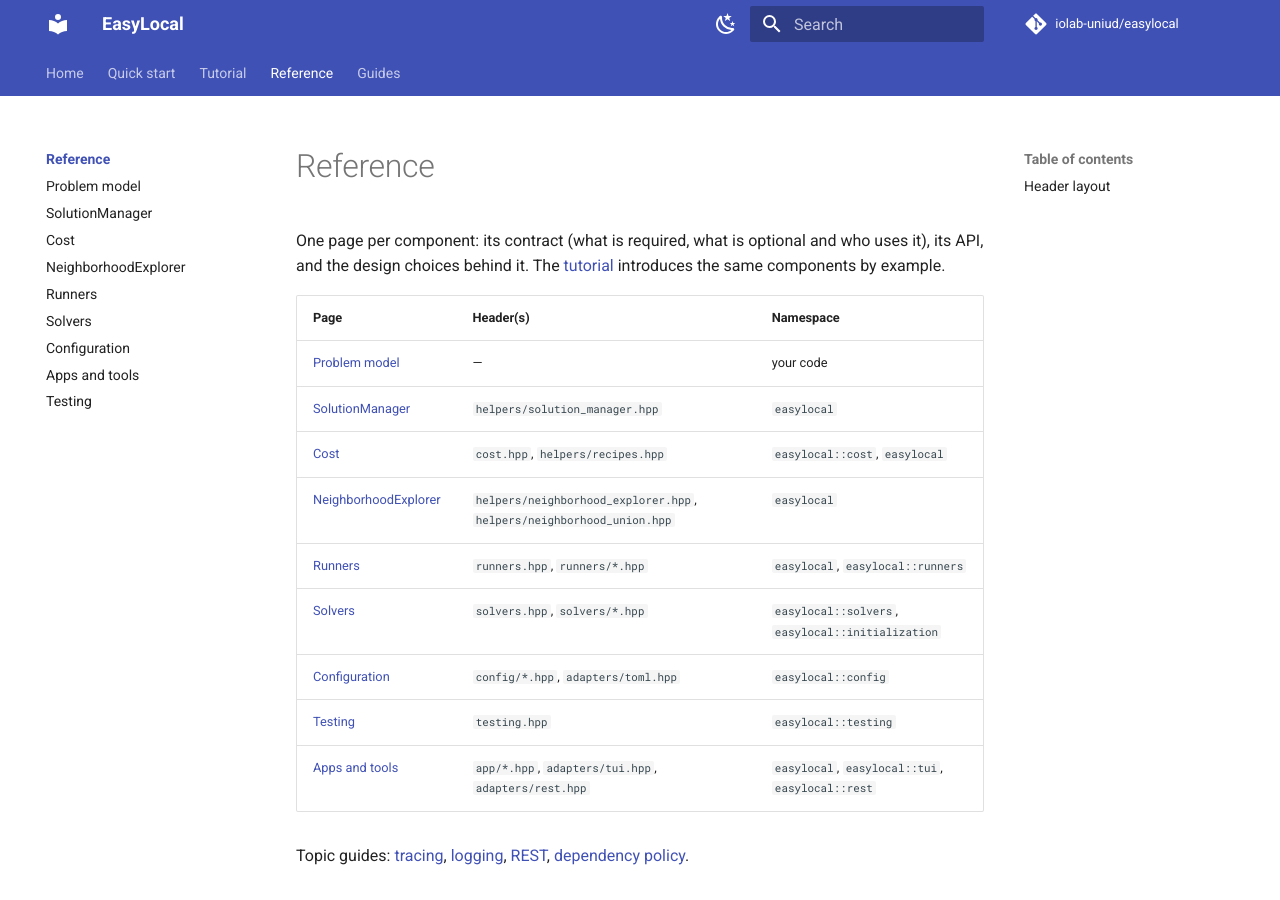
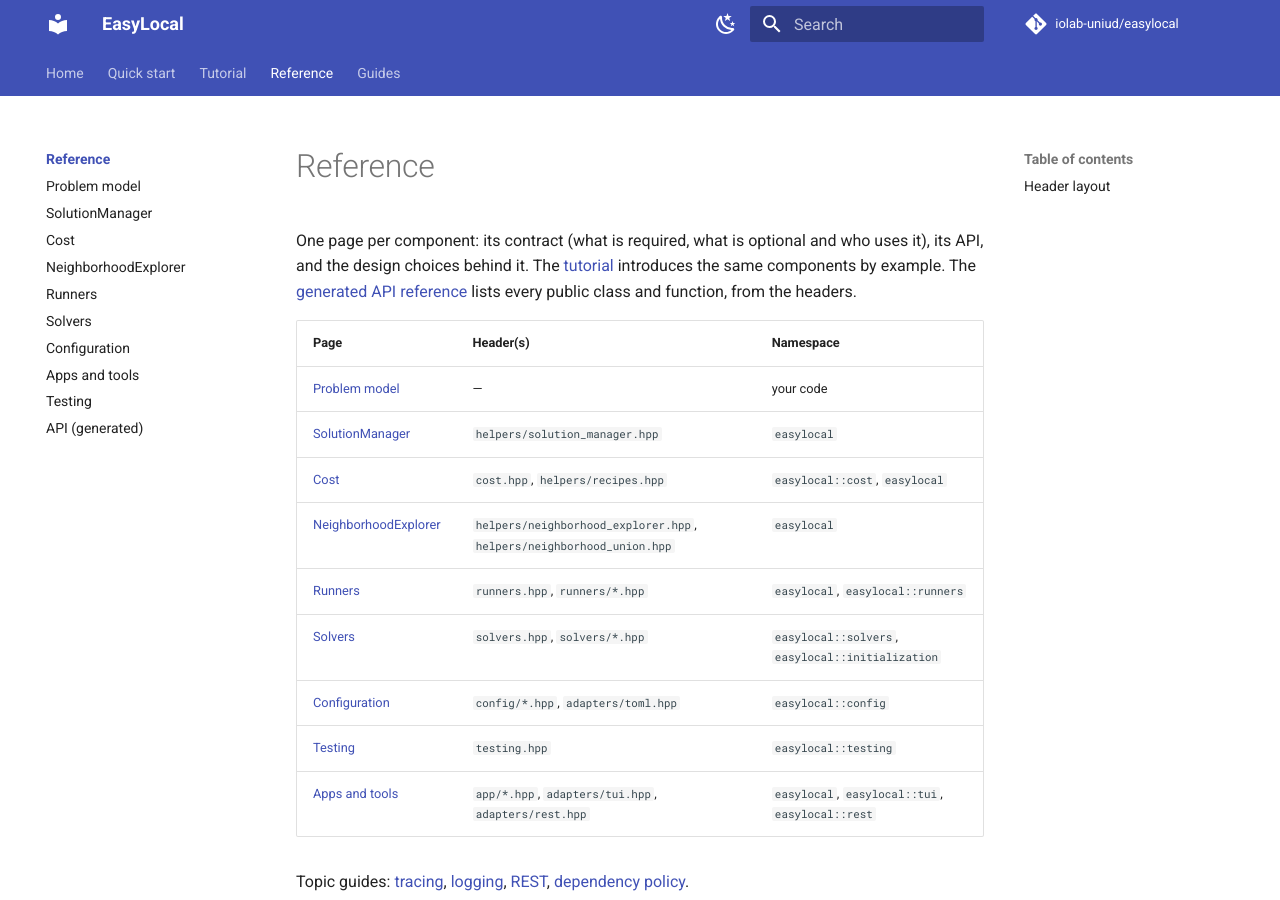
Before and after one commit to iolab-uniud/easylocal, an MkDocs documentation site: the page built from docs/reference/README.md, in a window 1280 px wide and 900 px high. Built offline with MkDocs 1.6.1 and Material for MkDocs 9.7.7, drawn with Linux system fonts in a browser that asks for light colours; comment, search, counter and statistics services are not loaded.

Commit message:
ci: coverage and documentation badges, generated API reference
- The coverage job writes a shields.io endpoint (badges/coverage.json on the
  badges branch) on runs of main; scripts/coverage.sh adds a JSON summary.
- The documentation site gains the Doxygen API reference of the public
  headers under api/ (docs/Doxyfile, no warnings allowed); the docs workflow
  also runs when headers change.
- README badges for coverage and documentation.

Co-Authored-By: Claude Opus 5.5 <noreply@anthropic.com>

```diff
--- a/docs/reference/README.md
+++ b/docs/reference/README.md
@@ -3,6 +3,8 @@
 One page per component: its contract (what is required, what is optional and
 who uses it), its API, and the design choices behind it. The
 [tutorial](../tutorial/README.md) introduces the same components by example.
+The [generated API reference](https://iolab-uniud.github.io/easylocal/api/)
+lists every public class and function, from the headers.
 
 | Page | Header(s) | Namespace |
 | --- | --- | --- |
--- a/mkdocs.yml
+++ b/mkdocs.yml
@@ -2,6 +2,7 @@
 #
 #     uv run mkdocs serve      # preview on http://127.0.0.1:8000
 #     uv run mkdocs build --strict
+#     doxygen docs/Doxyfile    # the generated API reference, served under api/
 #
 # .github/workflows/docs.yml publishes it.
 site_name: EasyLocal
@@ -14,6 +15,8 @@ copyright: Copyright &copy; 2001-2026 the EasyLocal authors, University of Udine
 
 docs_dir: docs
 site_dir: build/site
+exclude_docs: |
+  Doxyfile
 
 theme:
   name: material
@@ -80,6 +83,7 @@ nav:
       - reference/configuration.md
       - reference/app-and-tools.md
       - reference/testing.md
+      - API (generated): https://iolab-uniud.github.io/easylocal/api/
   - Guides:
       - REST service: rest.md
       - Tracing: tracing.md
```
Also changed, not shown: README.md (+2 -0 lines), 4 other files.
